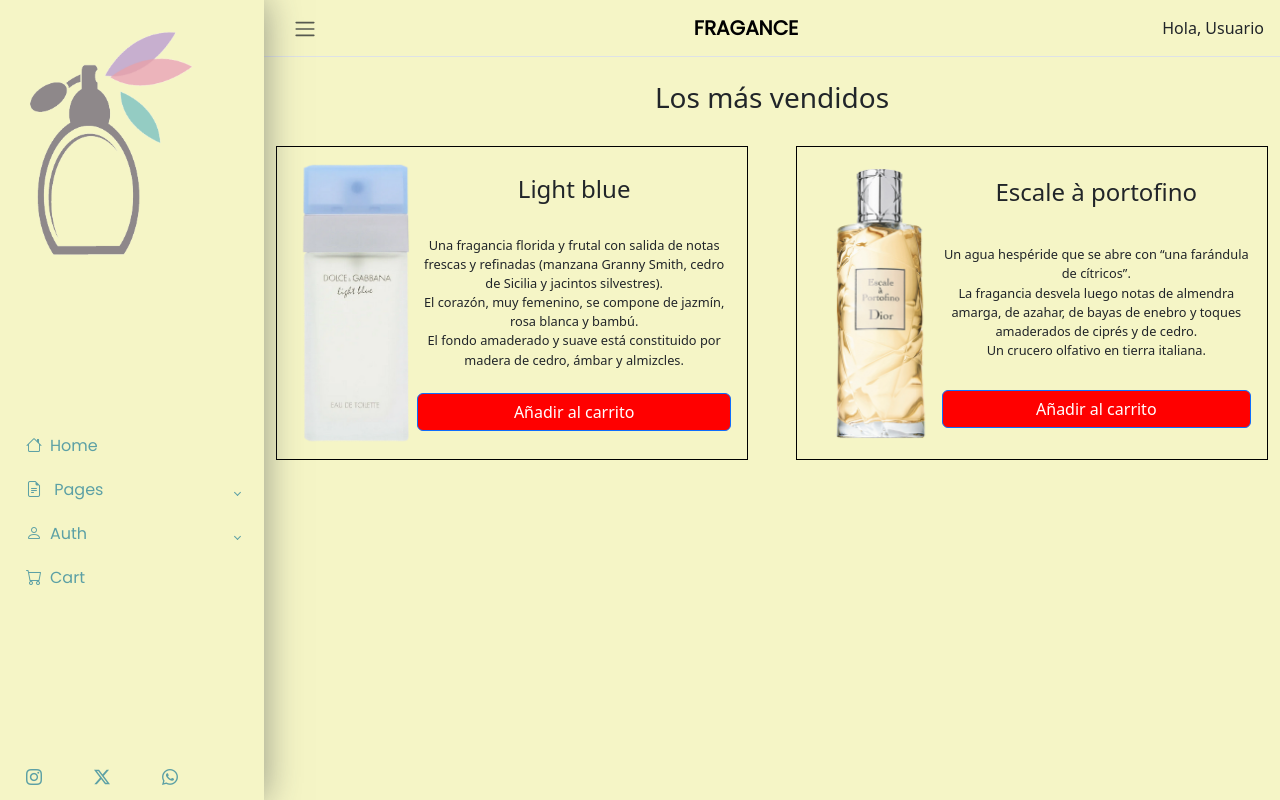
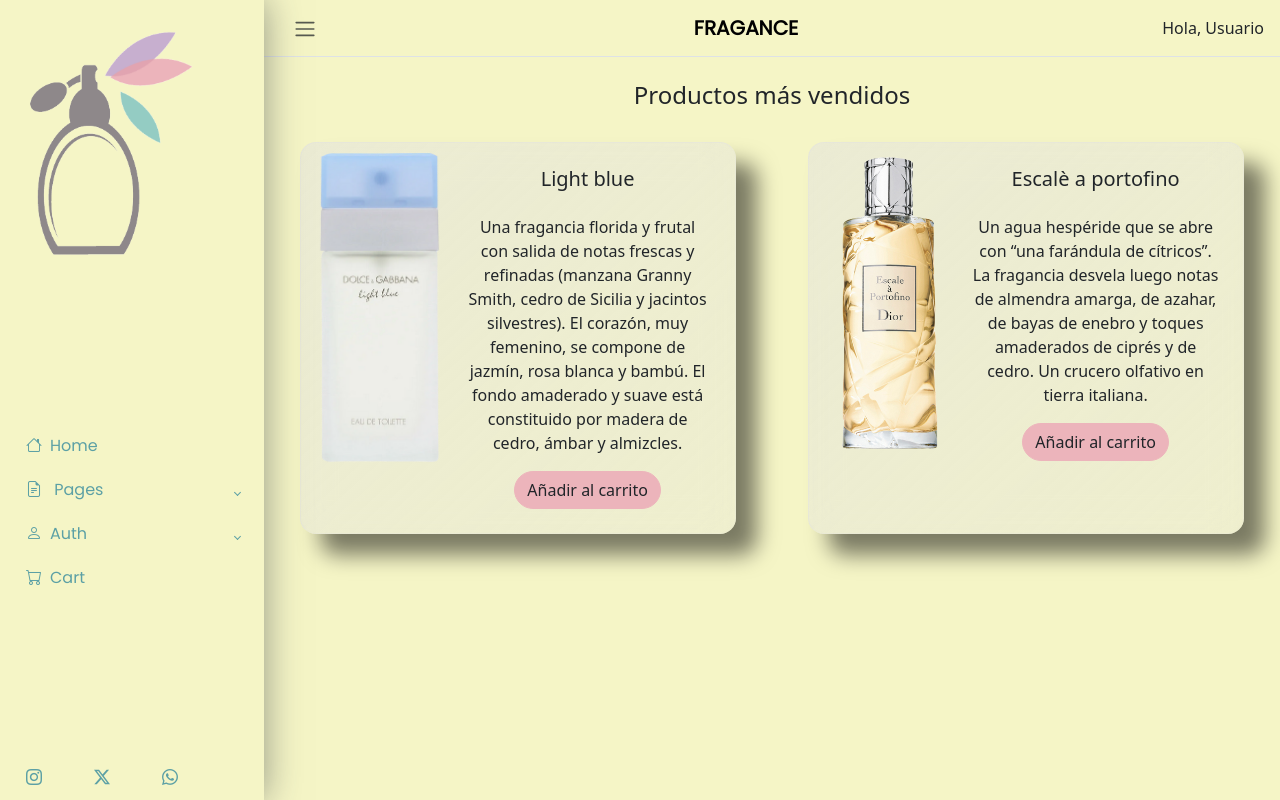
Before and after one commit to pinkiwinkie/ruizHelena_Proyecto1, a PHP site: page /ruizHelena_Proyecto1/public/html/home.php in a window 1280 px wide. Run offline with PHP 8.4, Linux system fonts and the light colour scheme; some web fonts are replaced.

Commit message:
pagina principal casi stilada

```diff
--- a/public/css/styles.css
+++ b/public/css/styles.css
@@ -148,41 +148,40 @@
 
 /* More sellers */
 
-.container__sellers {
-    display: flex;
-    flex-direction: column;
-    justify-content: space-around;
-}
-
-.w-100 {
-    height: 3vh;
-}
-
-h3 {
+.title {
+    margin: 0 auto;
+    width: 100%;
+    max-width: 40rem;
+    font-size: 1.5rem;
     text-align: center;
 }
 
-.product {
-    border: 1px solid black;
-    display: flex;
-    flex-direction: row;
-    justify-content: space-around;
+.card-home {
+    width: 90%;
+    max-width: 600px;
+    padding: .5rem;
+    border-radius: 1rem!important;
+    border: 1px solid transparent!important;
+    backdrop-filter: blur(1rem)!important;
+    box-shadow: 1.3rem 1.3rem 1.3rem rgba(0, 0, 0, 0.5);
+    border-top-color: rgba(225, 225, 225, 0.5)!important;
+    border-left-color: rgba(225, 225, 225, 0.5)!important;
+    border-bottom-color: rgba(225, 225, 225, 0.1)!important;
+    border-right-color: rgba(225, 225, 225, 0.1)!important;
 }
 
-.product__info {
-    display: flex;
-    flex-direction: column;
-    justify-content: space-around;
+.cb1 {
+    background: linear-gradient(to right bottom, rgba(225, 225, 225, 0.5), rgba(225, 225, 225, 0.3))!important;
 }
 
-.product-info__description {
-    font-size: 1vw;
+.btn-card {
+    border-radius: 5rem!important;
+    border: 1px solid #ecb4bb!important;
+    background-color: #ecb4bb!important;
 }
 
-.product-info__button {
-    background-color: red!important;
-    color: white;
-    font-size: 1vw;
+.btn:hover {
+    box-shadow: 0 0.3rem 1rem rgba(0, 0, 0, 0.3);
 }
 
 
--- a/public/html/home.php
+++ b/public/html/home.php
@@ -142,33 +142,37 @@
                 <div class="nameUsuario">Hola, <?php echo isset($_COOKIE['nombre']) ? $_COOKIE['nombre'] : 'Usuario'; ?></div>
             </nav>
             <!-- More sellers -->
-            <div class="container__sellers">
-                <div class="w-100"></div>
-                <h3>Los más vendidos</h3>
-                <div class="w-100"></div>
-                <div class="container overflow-hidden text-center">
-                    <div class="row gx-5">
-                        <div class="col">
-                            <div class="p-3 product">
-                                <img class="product-image" src="../img/ligthblue.png" alt="">
-                                <div class="product__info">
-                                    <h4 class="product-info__title">Light blue</h4>
-                                    <div class="product-info__description">
-                                        Una fragancia florida y frutal con salida de notas frescas y refinadas (manzana Granny Smith, cedro de Sicilia y jacintos silvestres).<br>El corazón, muy femenino, se compone de jazmín, rosa blanca y bambú.<br>El fondo amaderado y suave está constituido por madera de cedro, ámbar y almizcles.
+            <div class="container">
+                <h1 class="title text-center py-4">Productos más vendidos</h1>
+                <div class="row">
+                    <div class="col-md-6 d-flex justify-content-center">
+                        <div class="card card-home mb-3 m-2 cb1 text-center">
+                            <div class="row g-0">
+                                <div class="col-md-4">
+                                    <img src="../img/ligthblue.png" class="img-fluid rounded-start" alt="...">
+                                </div>
+                                <div class="col-md-8">
+                                    <div class="card-body">
+                                        <h5 class="card-title mb-4">Light blue</h5>
+                                        <p class="card-text">Una fragancia florida y frutal con salida de notas frescas y refinadas (manzana Granny Smith, cedro de Sicilia y jacintos silvestres). El corazón, muy femenino, se compone de jazmín, rosa blanca y bambú. El fondo amaderado y suave está constituido por madera de cedro, ámbar y almizcles.</p>
+                                        <a href="#" class="btn btn-card">Añadir al carrito</a>
                                     </div>
-                                    <input type="submit" class="product-info__button btn btn-primary" value="Añadir al carrito"></input>
                                 </div>
                             </div>
                         </div>
-                        <div class="col">
-                            <div class="p-3 product">
-                                <img class="product-image" src="../img/escale.png" alt="">
-                                <div class="product__info">
-                                    <h4 class="product-info__title">Escale à portofino</h4>
-                                    <div class="product-info__description">
-                                        Un agua hespéride que se abre con “una farándula de cítricos”.<br>La fragancia desvela luego notas de almendra amarga, de azahar, de bayas de enebro y toques amaderados de ciprés y de cedro.<br>Un crucero olfativo en tierra italiana.
+                    </div>
+                    <div class="col-md-6 d-flex justify-content-center">
+                        <div class="card card-home mb-3 m-2 cb1 text-center">
+                            <div class="row g-0">
+                                <div class="col-md-4">
+                                    <img src="../img/escale.png" class="img-fluid rounded-start" alt="...">
+                                </div>
+                                <div class="col-md-8">
+                                    <div class="card-body">
+                                        <h5 class="card-title mb-4">Escalè a portofino</h5>
+                                        <p class="card-text">Un agua hespéride que se abre con “una farándula de cítricos”. La fragancia desvela luego notas de almendra amarga, de azahar, de bayas de enebro y toques amaderados de ciprés y de cedro. Un crucero olfativo en tierra italiana.</p>
+                                        <a href="#" class="btn btn-card">Añadir al carrito</a>
                                     </div>
-                                    <input type="submit" class="product-info__button btn btn-primary" value="Añadir al carrito"></input>
                                 </div>
                             </div>
                         </div>
```
